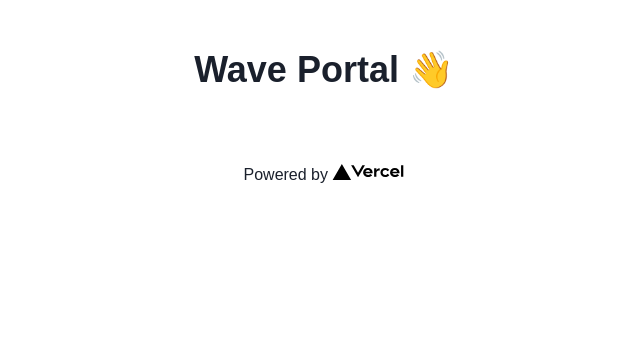
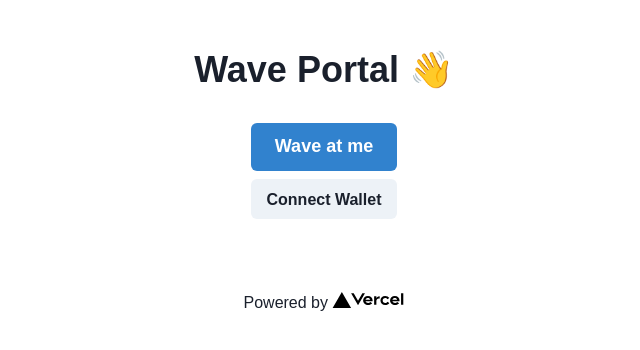
Before and after one commit to 0xShynn/buildspace-wave-portal, a Next.js app: page / in a window 1280 px wide. Shown: the top 350 px of the page, without its empty margins (316-956 px from the left). Built offline with nearby package versions, Linux system fonts and the light colour scheme.

Commit message:
section 2.3: connect our wallet to our web app

```diff
--- a/package.json
+++ b/package.json
@@ -19,7 +19,8 @@
     "next": "12",
     "next-seo": "^4.26.0",
     "react": "17.0.2",
-    "react-dom": "17.0.2"
+    "react-dom": "17.0.2",
+    "typescript": "4.3.5"
   },
   "devDependencies": {
     "eslint": "7.32.0",
--- a/src/pages/index.js
+++ b/src/pages/index.js
@@ -1,8 +1,65 @@
-import { Box, Flex, Heading } from '@chakra-ui/layout'
+import { useEffect, useState } from 'react'
+
+import { Box, Button, Flex, Heading, VStack } from '@chakra-ui/react'
 import { NextSeo } from 'next-seo'
 import Image from 'next/image'
 
 export default function Home() {
+  const [currentAccount, setCurrentAccount] = useState('')
+  const [isLoading, setIsLoading] = useState(false)
+
+  const checkIfWalletIsConnected = async () => {
+    try {
+      const { ethereum } = window
+
+      if (!ethereum) {
+        console.log('Make sure you have MetaMask!')
+        return
+      } else {
+        console.log('We have ethereum object', ethereum)
+      }
+
+      const accounts = await ethereum.request({ method: 'eth_accounts' })
+
+      if (accounts.length !== 0) {
+        const account = accounts[0]
+        console.log('Found an authorized account: ', account)
+        setCurrentAccount(account)
+      } else {
+        console.log('No authorized account found.')
+      }
+    } catch (error) {
+      console.log(error)
+    }
+  }
+
+  const connectWallet = async () => {
+    try {
+      const { ethereum } = window
+
+      if (!ethereum) {
+        alert('Get MetaMask!')
+        return
+      }
+
+      const accounts = await ethereum.request({ method: 'eth_requestAccounts' })
+
+      console.log('Connected', accounts[0])
+      setCurrentAccount(accounts[0])
+    } catch (error) {
+      console.log(error)
+    }
+  }
+
+  useEffect(() => {
+    const onLoad = async () => {
+      setIsLoading(true)
+      await checkIfWalletIsConnected()
+      setIsLoading(false)
+    }
+    onLoad()
+  }, [])
+
   return (
     <Box>
       {/* Edit the Head info */}
@@ -18,6 +75,15 @@ export default function Home() {
         px="6"
       >
         <Heading as="h1">Wave Portal 👋</Heading>
+        <VStack>
+          <Button colorScheme="blue" size="lg" mt="8">
+            Wave at me
+          </Button>
+
+          {!currentAccount && !isLoading && (
+            <Button onClick={connectWallet}>Connect Wallet</Button>
+          )}
+        </VStack>
       </Flex>
 
       <Box role="contentinfo">
```
Also changed, not shown: .eslintrc.json, 1 other file (tests, documents, lock files or other folders).
